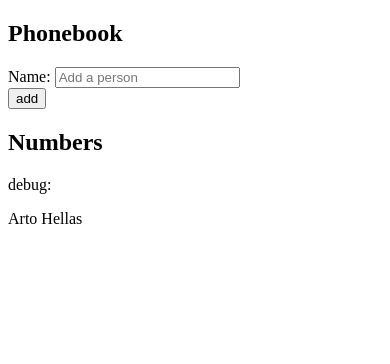
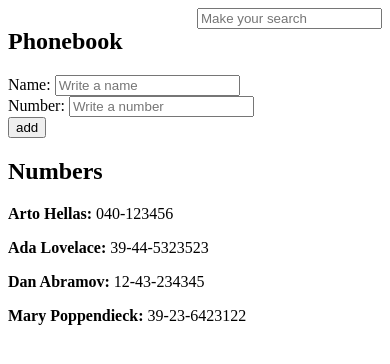
Before and after one commit to heyAlanDev/fullstack-open-exercises, a React (Create React App) app in the folder part2/phone-book/: page / in a window 390 px wide. Shown: the top 364 px of the page. Built offline with nearby package versions, Linux system fonts and the light colour scheme.

Commit message:
feat(part2/phone-book): Make the exercise 2.9

```diff
--- a/part2/phone-book/src/App.js
+++ b/part2/phone-book/src/App.js
@@ -1,24 +1,72 @@
 import { useState } from 'react'
 
-const Person = ({ name }) => <p>{name}</p>
+const Person = ({ name, number, styles }) => (
+  <p style={{ ...styles }}>
+    <span style={{ fontWeight: 'bold' }}>{name}:</span> {number}
+  </p>
+)
 
 const Persons = ({ persons }) => (
   <div>
     {persons.map(person => (
-      <Person key={person.name} name={person.name} />
+      <Person key={person.number} name={person.name} number={person.number} />
     ))}
   </div>
 )
 
-const PersonForm = ({ handleSubmit, handleChange, name }) => (
+const Filter = ({ persons, handleChange, search }) => (
+  <div
+    style={{ display: 'flex', flexDirection: 'column', alignItems: 'flex-end' }}
+  >
+    <input
+      onChange={handleChange}
+      placeholder='Make your search'
+      value={search}
+    />
+    <FilterResponse persons={persons} search={search} />
+  </div>
+)
+
+const FilterResponse = ({ persons, search }) => {
+  const regExpSearch = new RegExp(search, 'i')
+
+  if (!search) return undefined
+  return persons
+    .filter(({ name }) => regExpSearch.test(name))
+    .map(({ name, number }) => (
+      <Person
+        key={number}
+        name={name}
+        styles={{ textAlign: 'end' }}
+        number={number}
+      />
+    ))
+}
+
+const PersonForm = ({
+  handleSubmit,
+  handleNameChange,
+  handleNumberChange,
+  name,
+  number
+}) => (
   <form onSubmit={handleSubmit}>
     <div>
       Name:{' '}
       <input
-        name='Person'
+        name='Name'
         value={name}
-        onChange={handleChange}
-        placeholder='Add a person'
+        onChange={handleNameChange}
+        placeholder='Write a name'
+      />
+      <br />
+      Number:{' '}
+      <input
+        type='number'
+        name='Number'
+        value={number}
+        onChange={handleNumberChange}
+        placeholder='Write a number'
       />
     </div>
     <div>
@@ -30,11 +78,14 @@ const PersonForm = ({ handleSubmit, handleChange, name }) => (
 const App = ({ dataPersons }) => {
   const [persons, setPersons] = useState(dataPersons)
   const [newName, setNewName] = useState('')
+  const [newNumber, setNewNumber] = useState('')
+  const [search, setSearch] = useState('')
 
   const addPerson = event => {
     event.preventDefault()
     const PersonObject = {
-      name: newName
+      name: newName,
+      Number: newNumber
     }
 
     if (
@@ -42,26 +93,40 @@ const App = ({ dataPersons }) => {
         .map(person => JSON.stringify(person))
         .includes(JSON.stringify(PersonObject))
     )
-      return alert(`${PersonObject.name} is already added to phonebook`)
+      return alert(`${PersonObject.name} is already added to Numberbook`)
 
     setPersons(persons.concat(PersonObject))
     setNewName('')
+    setNewNumber('')
   }
 
-  const handlePersonChange = event => {
+  const handleNamePersonChange = event => {
     setNewName(event.target.value)
+  }
+
+  const handleNumberPersonChange = event => {
+    setNewNumber(event.target.value)
+  }
+
+  const handleSearch = event => {
+    setSearch(event.target.value)
   }
 
   return (
     <div>
-      <h2>Phonebook</h2>
+      <div style={{ display: 'flex', justifyContent: 'space-between' }}>
+        <h2>Phonebook</h2>
+        <Filter handleChange={handleSearch} persons={persons} search={search} />
+      </div>
+
       <PersonForm
         handleSubmit={addPerson}
-        handleChange={handlePersonChange}
+        handleNameChange={handleNamePersonChange}
+        handleNumberChange={handleNumberPersonChange}
         name={newName}
+        Number={newNumber}
       />
       <h2>Numbers</h2>
-      <div>debug: {newName}</div>
       <Persons persons={persons} />
     </div>
   )
--- a/part2/phone-book/src/index.js
+++ b/part2/phone-book/src/index.js
@@ -4,6 +4,11 @@ import App from './App'
 
 const root = ReactDOM.createRoot(document.getElementById('root'))
 
-const persons = [{ name: 'Arto Hellas' }]
+const persons = [
+  { name: 'Arto Hellas', number: '040-123456' },
+  { name: 'Ada Lovelace', number: '39-44-5323523' },
+  { name: 'Dan Abramov', number: '12-43-234345' },
+  { name: 'Mary Poppendieck', number: '39-23-6423122' }
+]
 
-root.render(<App dataPersons={persons}/>)
+root.render(<App dataPersons={persons} />)
```
